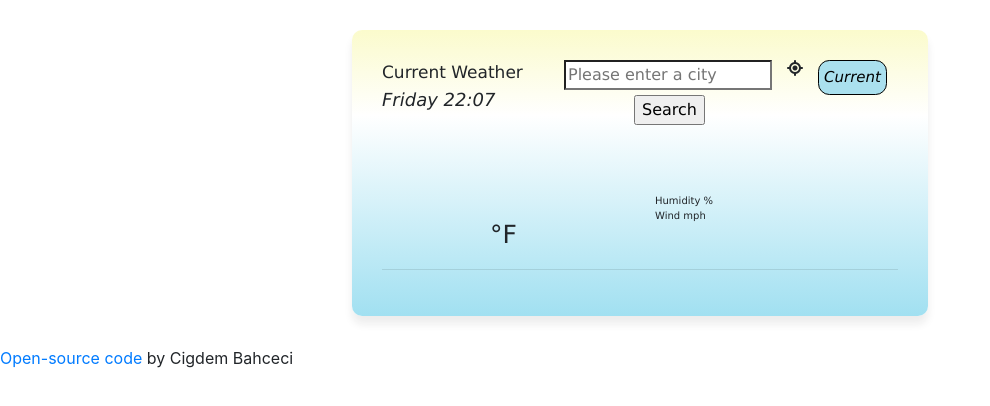
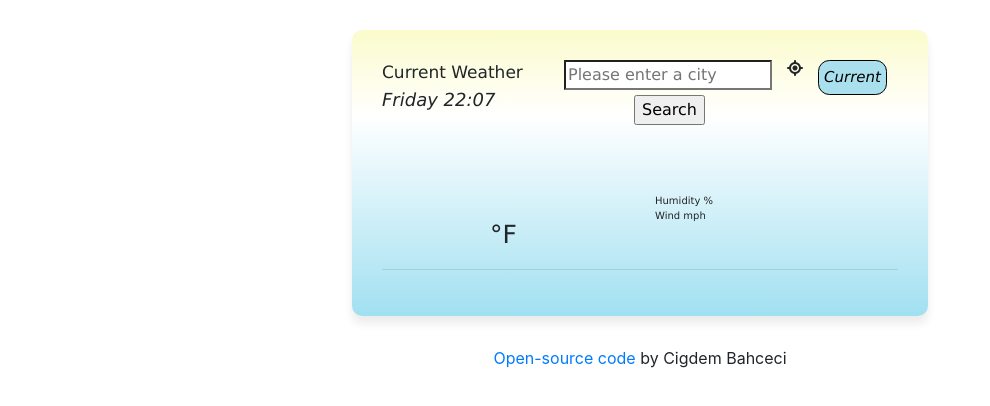
Before and after one commit to cigdembhceci/weather-real-data, a website built with Parcel: page index.html in a window 1280 px wide. Shown: the whole page, without its empty margins (0-990 px from the left). Built offline with nearby package versions, Linux system fonts and the light colour scheme; no server answers.

Commit message:
added link

```diff
--- a/index.html
+++ b/index.html
@@ -61,10 +61,12 @@
       </div>
       <hr />
     </div>
-    <a href="https://github.com/cigdembhceci/weather-real-data"
-      >Open-source code
-    </a>
-    <span>by Cigdem Bahceci</span>
+
+    <span class="byMe">
+      <a href="https://github.com/cigdembhceci/weather-real-data"
+        >Open-source code </a
+      >by Cigdem Bahceci</span
+    >
     <script src="cities.js"></script>
   </body>
 </html>
--- a/style.css
+++ b/style.css
@@ -50,3 +50,9 @@ button {
   font-style: italic;
   cursor: pointer;
 }
+
+.byMe {
+  display: block;
+  margin: 0 auto;
+  text-align: center;
+}
```
